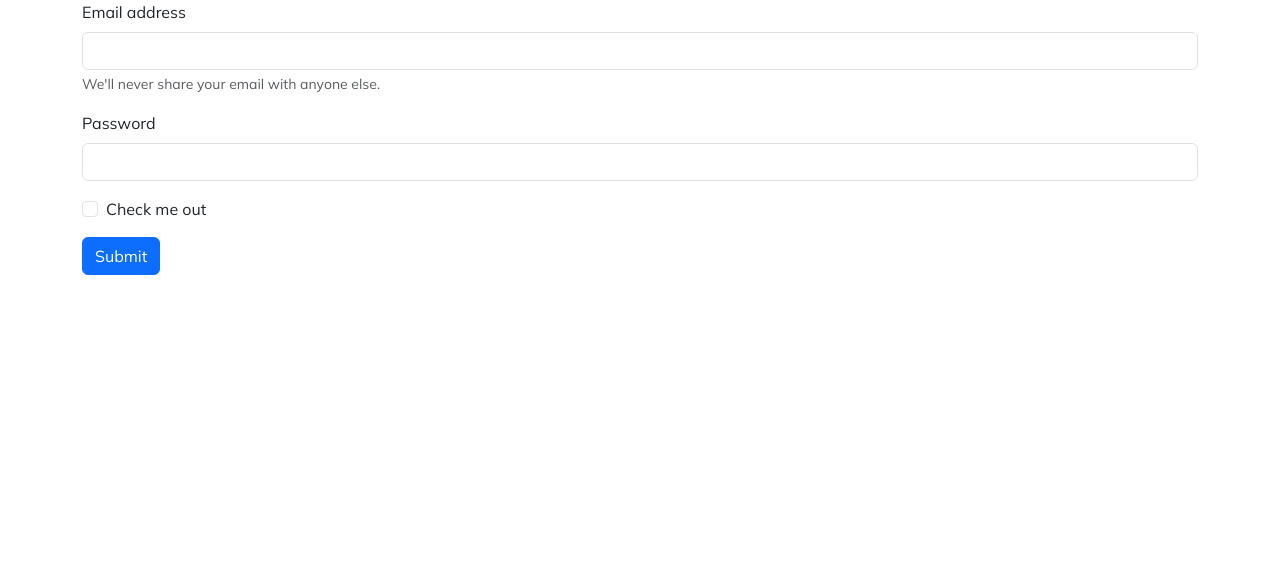
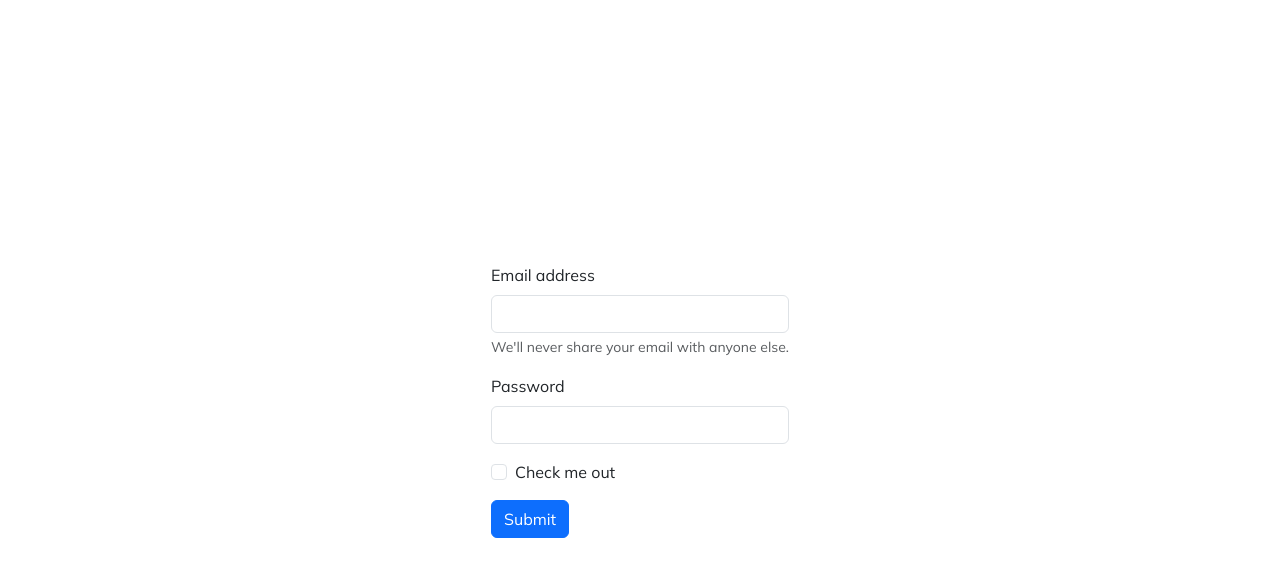
Before and after one commit to PatrikByren/Manero-frontend, a React (Create React App) app: page /signin in a window 1280 px wide. Shown: the top 576 px of the page. Built offline with nearby package versions, Linux system fonts and the light colour scheme.

Commit message:
sidemenu stuff in header

```diff
--- a/src/App.css
+++ b/src/App.css
@@ -119,6 +119,13 @@ html, body {
   color: #626262;
 }
 
+.sign-in-form {
+  display: flex;
+  justify-content: center;
+  align-items: center;
+  height: 100dvh;
+}
+
 .headersection {
   display: flex;
   justify-content: space-around;
```
